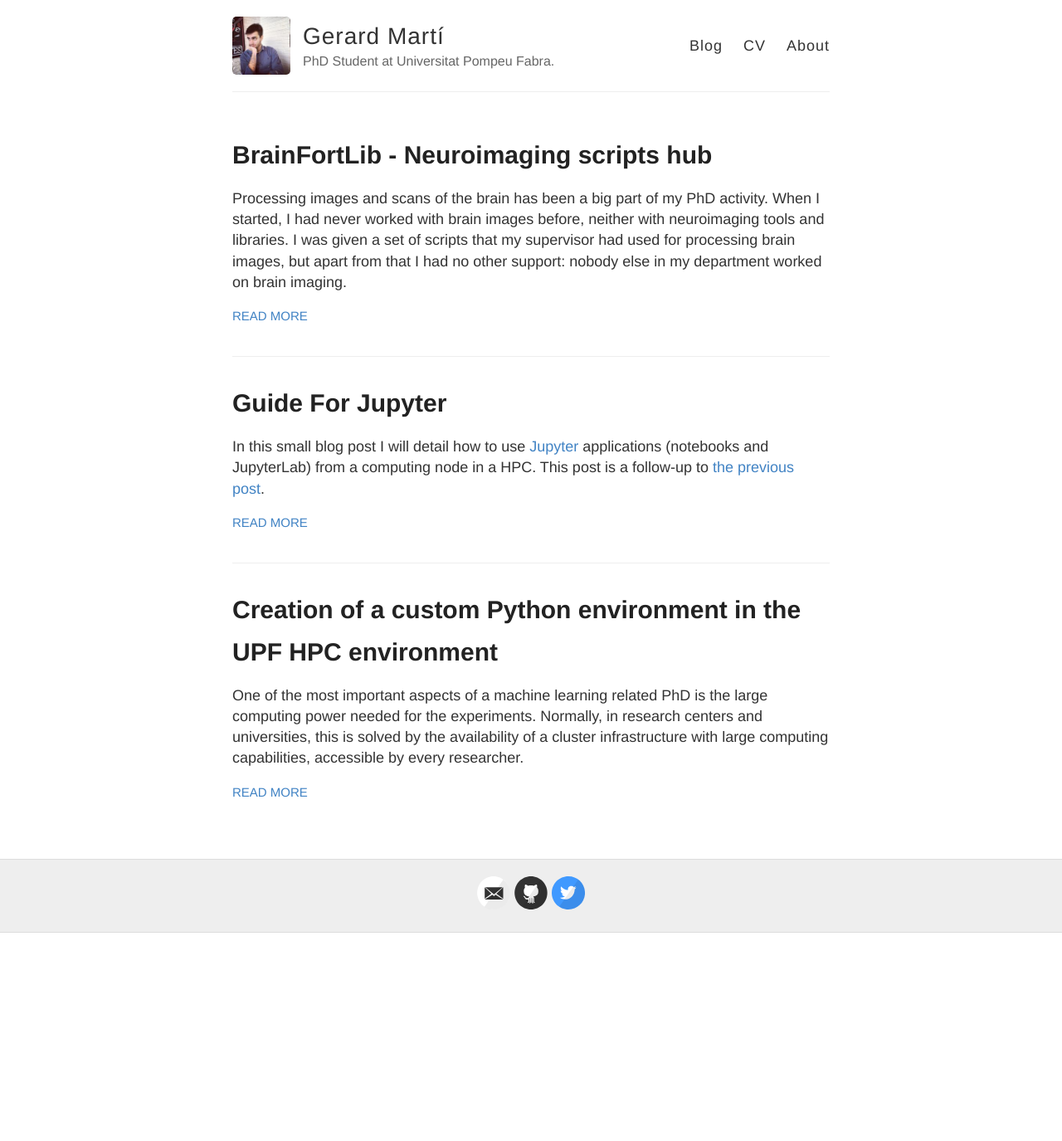
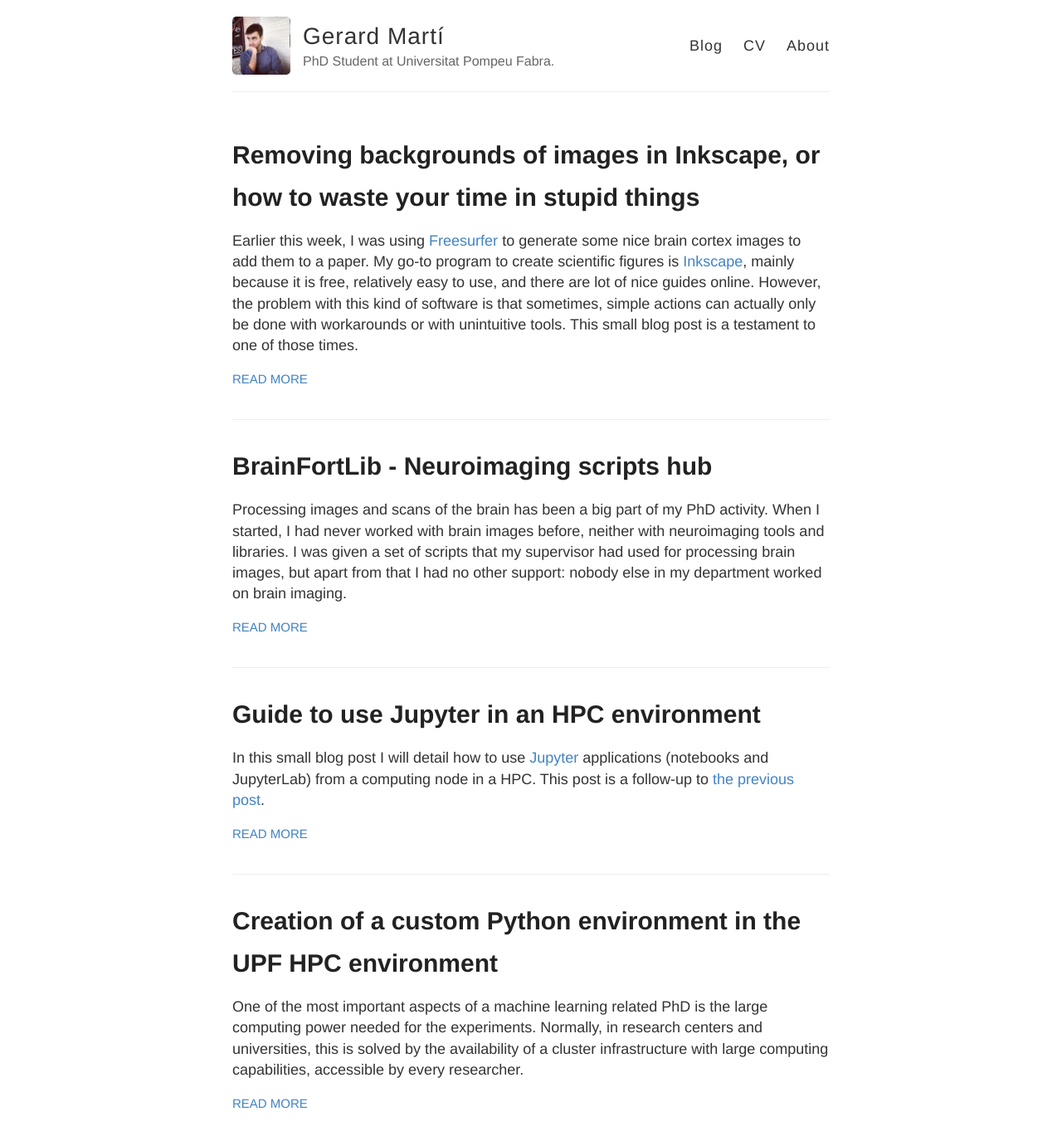
Before and after one commit to GerardMJuan/GerardMJuan.github.io, a Jekyll site: the page built from index.html, in a window 1280 px wide and 1400 px high. Shown: the top 1375 px of the window at 83% size. Built offline with Jekyll 4.4.1, drawn with Linux system fonts in a browser that asks for light colours.

Commit message:
Added new post

```diff
--- /dev/null
+++ b/_posts/2018-10-18-Removing-background-in-inkscape.md
@@ -0,0 +1,27 @@
+---
+layout: post
+title: Removing backgrounds of images in Inkscape, or how to waste your time in stupid things
+---
+
+Earlier this week, I was using [Freesurfer](https://surfer.nmr.mgh.harvard.edu/) to generate some nice brain cortex images to add them to a paper. My go-to program to create scientific figures is  [Inkscape](https://inkscape.org/), mainly because it is free, relatively easy to use, and there are lot of nice guides online. However, the problem with this kind of software is that sometimes, simple actions can actually only be done with workarounds or with unintuitive tools. This small blog post is a testament to one of those times.
+
+![Looks quite cool, right?](/images/img2.png)
+
+As I said, I was generating some nice brain images. But, when I imported them to Freesurfer, I had a problem: each brain image had a big, black background, and I needed to remove it. Not that big of a deal, I thought. Other software such as GIMP would have made the task trivial, but I did not have it installed in my computer, so I set on finding a way of doing it in Inkscape.
+
+Half an hour and multiple Stack Overflow posts later, I had found a lot of different ways to do it, each more convoluted. The most simple way I found is:
+
+1. Use Fill tool, with transparency, and a high enough treshold. After clicking on the image, you will get something like this (depending on the fill color):
+
+![Best crop](/images/inkscape_2.png)
+
+
+It is similar to the magic wand tool in Photoshop, in this regard. If all the image is not selected, click other regions or use a higher threshold. This will generate an object with the filled area, separate from the original image.
+
+![Make sure that all the image gets covered](/images/img3.png)
+
+2. Select the original image and the new object and go to Object/Clip/Set. The result should be the image with no background.
+
+![Vualà](/images/img4.png)
+
+This small episode shows two things: that it is really difficult to create software that can incorporate all features all users need at a given time, and that knowing how to search for the problems (and interpret the answers you find) is the most important thing in software. And research. And everything, really.
--- a/_posts/2018-7-17-Guide-For-Jupyter.md
+++ b/_posts/2018-7-17-Guide-For-Jupyter.md
@@ -1,6 +1,6 @@
 ---
 layout: post
-title:
+title: Guide to use Jupyter in an HPC environment
 ---
 
 In this small blog post I will detail how to use [Jupyter](https://jupyter.org/) applications (notebooks and JupyterLab) from a computing node in a HPC. This post is a follow-up to [the previous post](2018-7-16-Guide-For-Conda-Environment.md).
```
Also changed, not shown: images/img2.png (added), images/img3.png (added), images/img4.png (added), images/inkscape_2.png (added), images/step1.gif (deleted).
